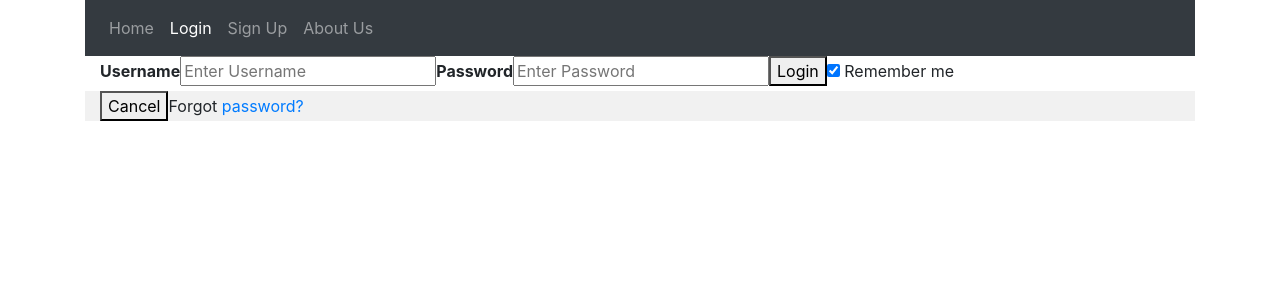
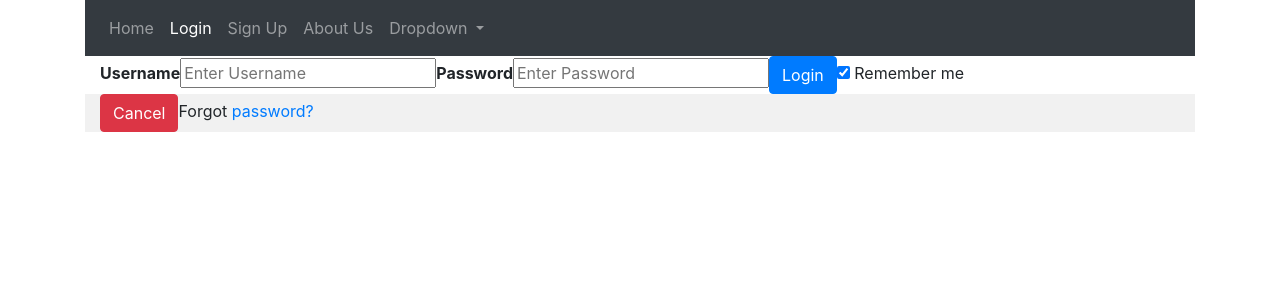
Before and after one commit to Kosmogenesis/Project2, an Angular app in the folder P2Angular/Project2/: page /login in a window 1280 px wide. Shown: the top 300 px of the page. Built offline with nearby package versions, Linux system fonts and the light colour scheme.

Commit message:
Added login/signup html, dropdown etc

```diff
--- a/P2Angular/Project2/src/app/components/login/login.component.html
+++ b/P2Angular/Project2/src/app/components/login/login.component.html
@@ -8,14 +8,14 @@
         <label for="psw"><b>Password</b></label>
         <input type="password" placeholder="Enter Password" name="psw" required>
 
-        <button type="submit">Login</button>
+            <button type="button" class="btn btn-primary"> Login </button>
         <label>
             <input type="checkbox" checked="checked" name="remember"> Remember me
         </label>
     </div>
 
     <div class="container" style="background-color:#f1f1f1">
-        <button type="button" class="cancelbtn">Cancel</button>
+        <button type="button" class="btn btn-danger"> Cancel </button>
         <span class="psw">Forgot <a href="#">password?</a></span>
     </div>
 </form>
--- a/P2Angular/Project2/src/app/components/navbar/navbar.component.html
+++ b/P2Angular/Project2/src/app/components/navbar/navbar.component.html
@@ -21,5 +21,21 @@
             <a class="nav-link" routerLinkActive="active" routerLink="aboutus">About Us</a>
         </li>
 
+
+        <li class="nav-item dropdown"  dropdown>
+            <a class="nav-link dropdown-toggle" dropdownToggle href="#" id="navbarDropdown" role="button" data-bs-toggle="dropdown"
+                aria-expanded="false">
+                Dropdown
+            </a>
+            <ul class="dropdown-menu" *dropdownMenu aria-labelledby="navbarDropdown">
+                <li><a class="dropdown-item" href="#">Action</a></li>
+                <li><a class="dropdown-item" href="#">Another action</a></li>
+                <li>
+                    <hr class="dropdown-divider">
+                </li>
+                <li><a class="dropdown-item" href="#">Something else here</a></li>
+            </ul>
+        </li>
+
     </ul>
 </nav>
--- a/P2Angular/Project2/src/app/components/signup/signup.component.html
+++ b/P2Angular/Project2/src/app/components/signup/signup.component.html
@@ -20,8 +20,8 @@
 
 
         <div class="clearfix">
-            <button type="button" class="cancelbtn">Cancel</button>
-            <button type="submit" class="signupbtn">Sign Up</button>
+        <button type="button" class="btn btn-danger"> Cancel </button>
+        <button type="button" class="btn btn-primary"> Sign Up </button>
         </div>
     </div>
 </form>
```
Also changed, not shown: P2Angular/Project2/src/app/app.module.ts (+9 -1 lines).
